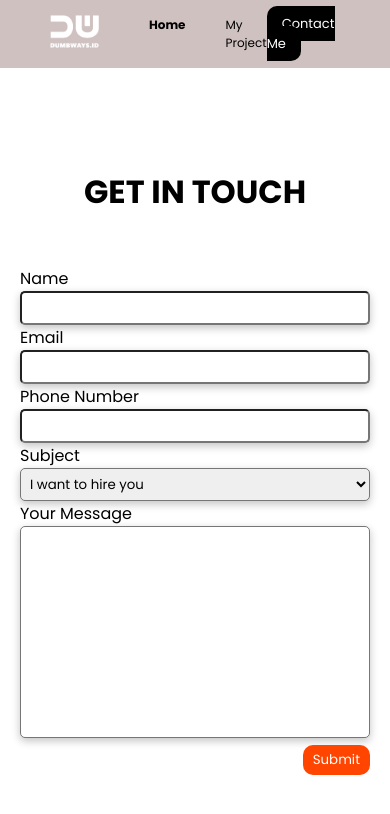
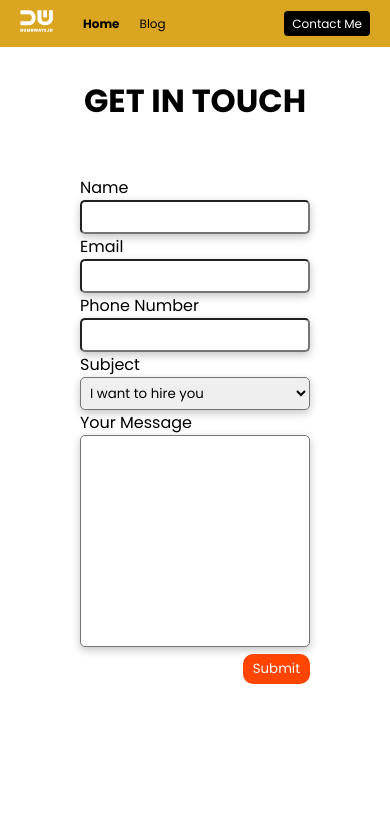
Before and after one commit to rakharan/Dumbways-Batch-44, a plain HTML site: page Day 2/contact.html in a window 390 px wide. Drawn offline with Linux system fonts and the light colour scheme.

Commit message:
Adding responsive styling for contact page

```diff
--- a/Day 2/assets/css/index.css
+++ b/Day 2/assets/css/index.css
@@ -151,4 +151,26 @@ li {
         padding: 20px 40px;
         font-size: larger;
     }
+
+    .navbar .logo img {
+        width: 50px;
+    }
 }
+
+/* BELOW ARE CSS FOR CONTACT.HTML */
+
+.formContainer {
+    width: 230px;
+    margin: auto;
+    margin-bottom: 20px;
+}
+
+.formHeading {
+    margin-top: 30px;
+}
+
+@media(min-width:768px) {
+    .formContainer {
+        width: 300px;
+    }
+}
--- a/Day 2/contact.html
+++ b/Day 2/contact.html
@@ -40,26 +40,23 @@
 
 <body>
     <!-- NAVBAR -->
-    <nav class="navbar"
-        style="background-color: rgb(208, 193, 193); width: 100%; display: flex; align-items: center; justify-content: space-between; padding: 0 50px; height: 68px;">
-        <div style="display: flex; align-items: center; column-gap: 50px;">
-            <div>
-                <img src="./assets/img/brandwhite.png" alt="" height="33px">
+    <nav class="navbar">
+        <div class="leftMenu">
+            <div class="logo">
+                <img src="./assets/img/brandwhite.png" alt="" width="33px">
             </div>
-            <div class="navbarMenuLeft" style="display: flex; column-gap: 40px;">
-                <a href="./index.html" class="active">Home</a>
-                <a href="#">My Project</a>
-            </div>
+            <ul class="leftNavbarLink">
+                <li><a href="./index.html" class="active">Home</a></li>
+                <li><a href="#">Blog</a></li>
+            </ul>
         </div>
-        <div class="navbarMenuRight">
-            <a href="./contact.html"
-                style="font-size: small; color: white; background-color: black; padding: 8px 15px; border-radius: 10px;">Contact
-                Me</a>
+        <div class="rightMenu">
+            <a href="./contact.html">Contact Me</a>
         </div>
     </nav>
     <!-- NAVBAR END -->
-    <div style="width: 350px; margin: 0 auto; margin-top: 100px;">
-        <h1 class="formHeading">GET IN TOUCH</h1>
+    <div class="formContainer">
+        <h1 class=" formHeading">GET IN TOUCH</h1>
         <form action="submit">
             <label for="name">Name</label>
             <input type="text" name="name" id="name" style="width: 100%; padding: 5px;">
```
